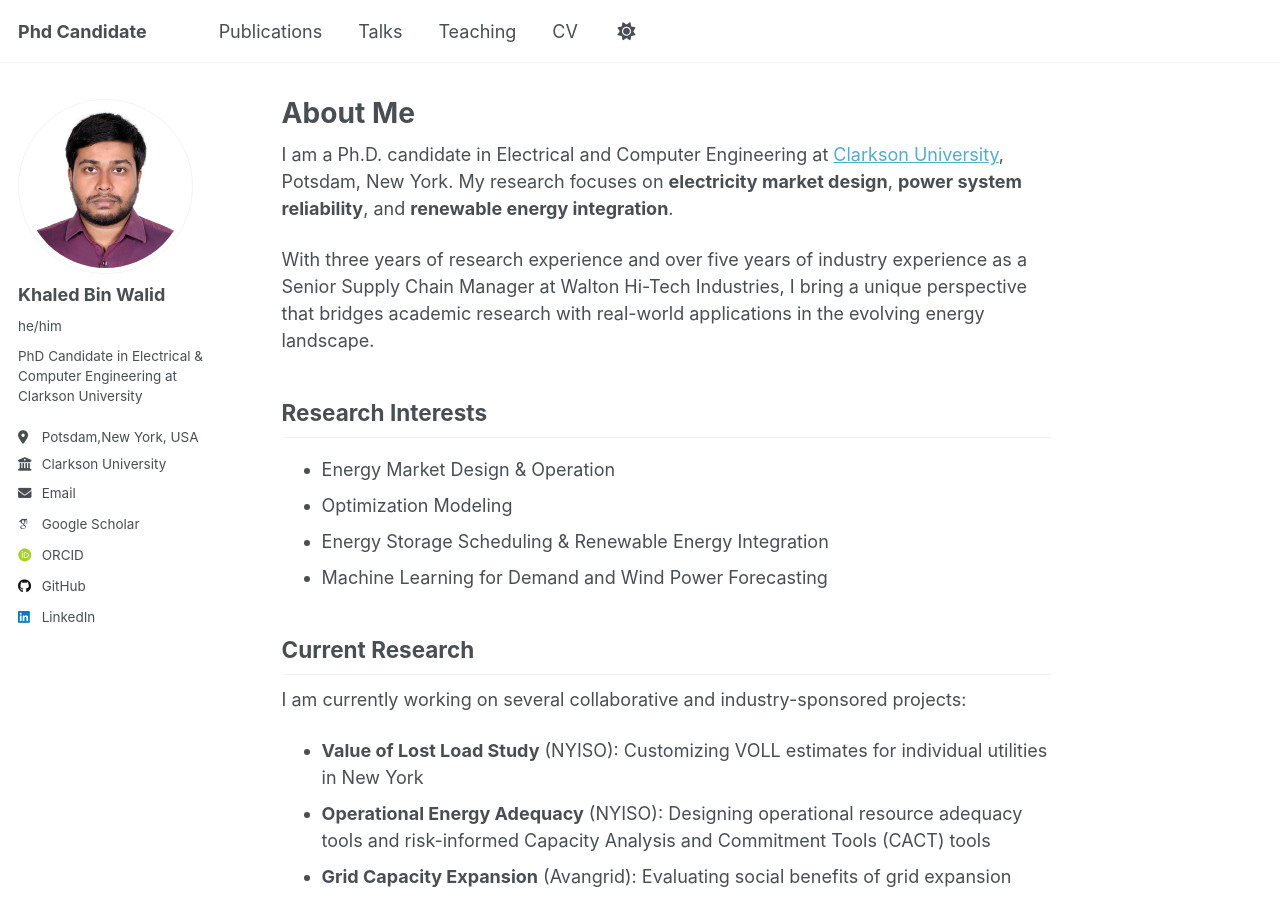
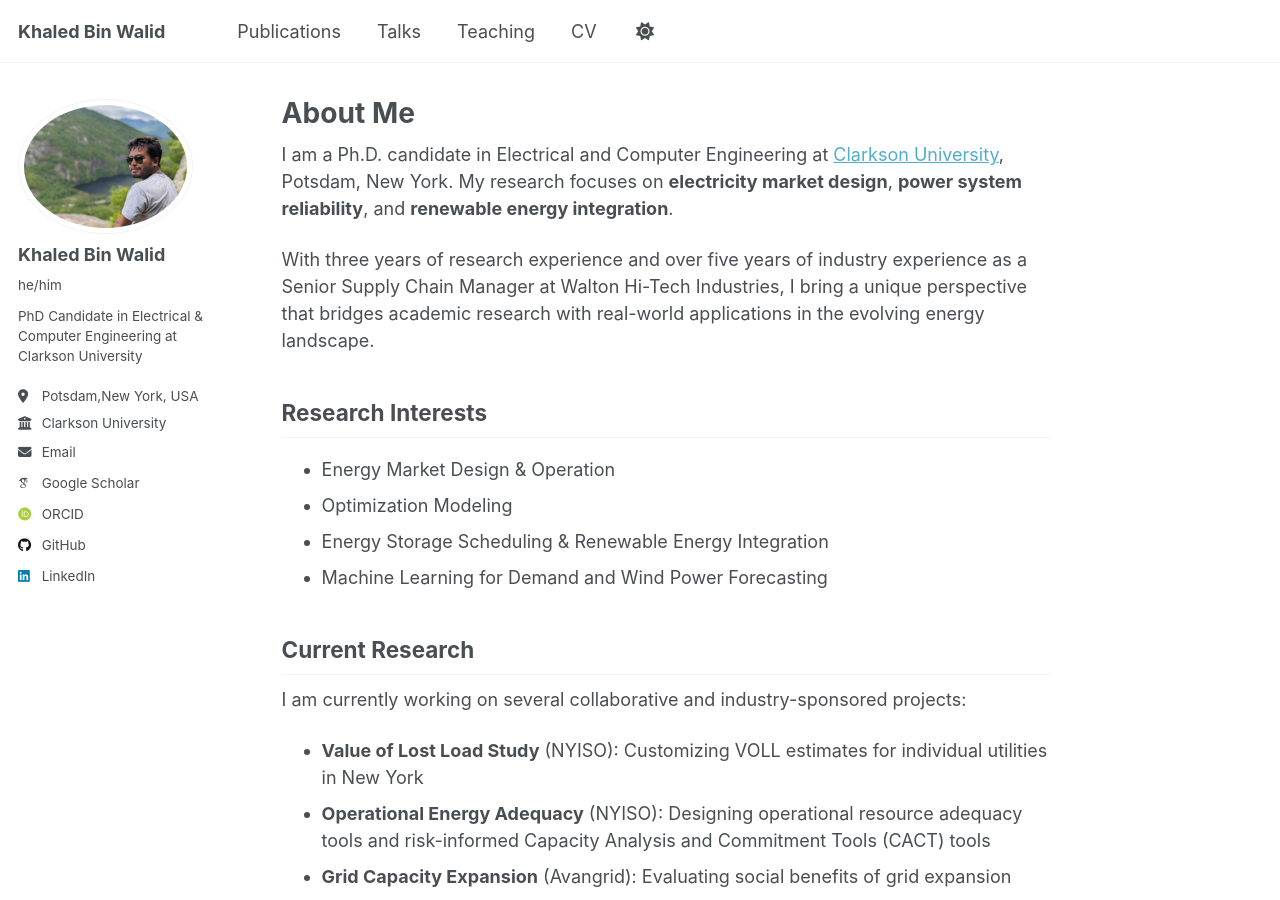
Before and after one commit to Khaled823/KhaledBinWalid, a Jekyll site: the page built from _pages/about.md, in a window 1280 px wide and 900 px high. Built offline with Jekyll 4.4.1, drawn with Linux system fonts in a browser that asks for light colours; some web fonts are replaced; a script that is not in the unit is left out.

Commit message:
Update profile image
🤖 Generated with [Claude Code](https://claude.com/claude-code)

Co-Authored-By: Claude <noreply@anthropic.com>

```diff
--- a/_config.yml
+++ b/_config.yml
@@ -9,7 +9,7 @@
 # Basic Site Settings
 locale                   : "en-US"
 site_theme               : "default" # Currently available options are "default", "air"
-title                    : "Phd Candidate"
+title                    : "Khaled Bin Walid"
 title_separator          : "-"
 name                     : &name "Khaled Bin Walid"
 description              : &description "Khaled Bin Walid's academic portfolio"   # Update this with a general description of your site, this is the default if not overridden by a page
```
Also changed, not shown: images/profile.jpg.
